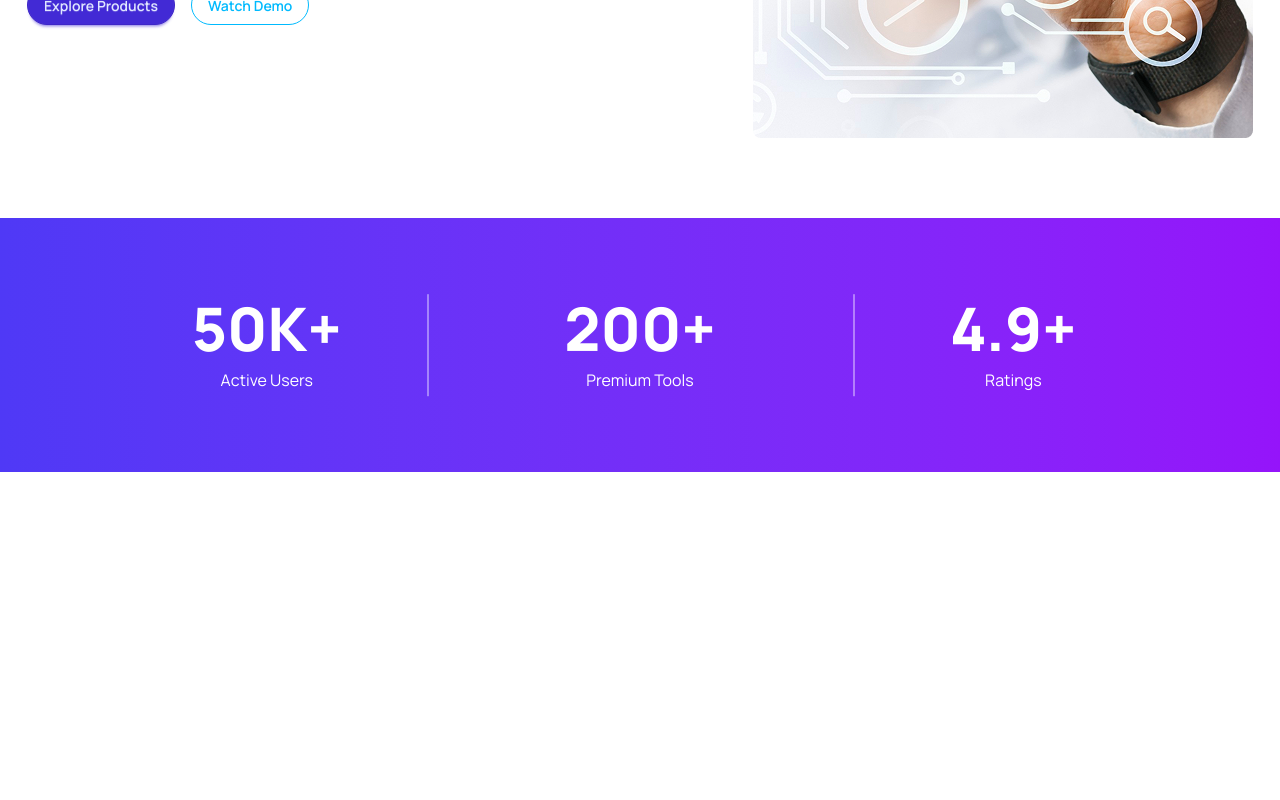
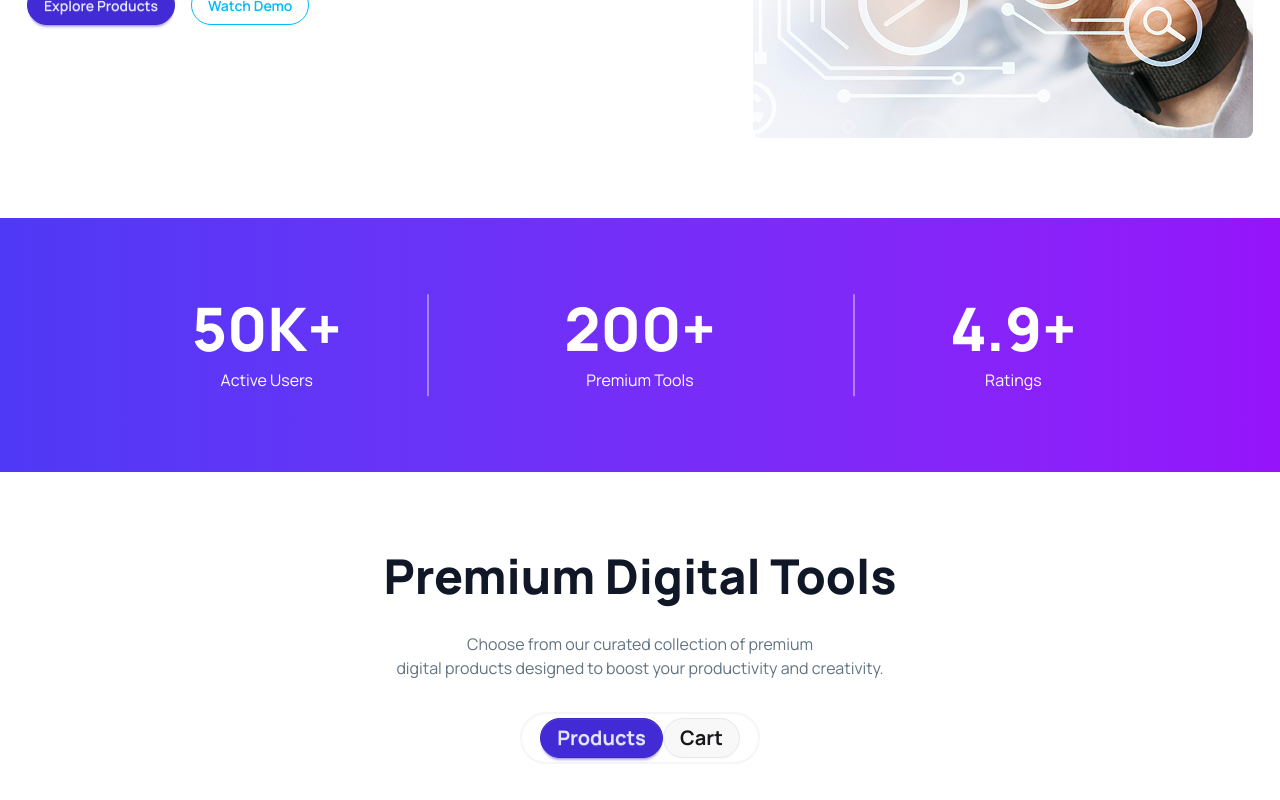
Before and after one commit to mohsin6862/Digi-tools, a React (Vite) app: page / in a window 1280 px wide. Shown: the part 597-1397 px from the top of the page. Before the commit the page ends 1069 px from the top, so only its background shows below. Built offline with nearby package versions, Linux system fonts and the light colour scheme.

Commit message:
digitaltools section added products json data created

```diff
--- /dev/null
+++ b/public/products.json
@@ -0,0 +1,130 @@
+[
+  {
+    "id": 1,
+    "name": "Resume Builder Pro",
+    "description": "Create professional resumes with AI assistance and ATS optimization.",
+    "price": 19,
+    "period": "monthly",
+    "tag": "Popular",
+    "tagType": "popular",
+    "features": [
+      "100+ templates",
+      "ATS optimization",
+      "Export to PDF",
+      "AI content suggestions"
+    ],
+    "icon": "📝"
+  },
+  {
+    "id": 2,
+    "name": "Portfolio Generator",
+    "description": "Build stunning developer portfolios in minutes.",
+    "price": 49,
+    "period": "one-time",
+    "tag": "Best Seller",
+    "tagType": "best-seller",
+    "features": [
+      "Custom domains",
+      "Responsive design",
+      "SEO optimized",
+      "Drag & drop builder"
+    ],
+    "icon": "🌐"
+  },
+  {
+    "id": 3,
+    "name": "AI Content Writer",
+    "description": "Generate blogs, captions, and marketing content instantly.",
+    "price": 29,
+    "period": "monthly",
+    "tag": "New",
+    "tagType": "new",
+    "features": [
+      "Blog generation",
+      "Social media captions",
+      "Multi-language support",
+      "Tone customization"
+    ],
+    "icon": "✍️"
+  },
+  {
+    "id": 4,
+    "name": "Design Toolkit",
+    "description": "Access premium UI kits, icons, and design assets.",
+    "price": 99,
+    "period": "yearly",
+    "tag": "Popular",
+    "tagType": "popular",
+    "features": [
+      "500+ UI components",
+      "Figma files",
+      "Icon packs",
+      "Regular updates"
+    ],
+    "icon": "🎨"
+  },
+  {
+    "id": 5,
+    "name": "Code Snippet Library",
+    "description": "Save and reuse useful code snippets efficiently.",
+    "price": 15,
+    "period": "monthly",
+    "tag": "Best Seller",
+    "tagType": "best-seller",
+    "features": [
+      "Cloud sync",
+      "Syntax highlighting",
+      "Team sharing",
+      "Search functionality"
+    ],
+    "icon": "💻"
+  },
+  {
+    "id": 6,
+    "name": "Task Manager Pro",
+    "description": "Organize your workflow and boost productivity.",
+    "price": 12,
+    "period": "monthly",
+    "tag": "New",
+    "tagType": "new",
+    "features": [
+      "Kanban boards",
+      "Reminders",
+      "Collaboration tools",
+      "Analytics dashboard"
+    ],
+    "icon": "📋"
+  },
+  {
+    "id": 7,
+    "name": "Website Analytics",
+    "description": "Track and analyze website performance in real-time.",
+    "price": 59,
+    "period": "yearly",
+    "tag": "Popular",
+    "tagType": "popular",
+    "features": [
+      "Real-time tracking",
+      "User insights",
+      "Traffic reports",
+      "Custom dashboards"
+    ],
+    "icon": "📊"
+  },
+  {
+    "id": 8,
+    "name": "Email Marketing Suite",
+    "description": "Create and manage email campaigns بسهولة.",
+    "price": 25,
+    "period": "monthly",
+    "tag": "Best Seller",
+    "tagType": "best-seller",
+    "features": [
+      "Email templates",
+      "Automation workflows",
+      "Subscriber management",
+      "Performance tracking"
+    ],
+    "icon": "📧"
+  }
+]
--- a/src/App.jsx
+++ b/src/App.jsx
@@ -3,9 +3,12 @@ import Banner from './Components/Banner/Banner'
 import Navbar from './Components/Navbar/Navbar'
 import { ToastContainer } from 'react-toastify'
 import Showcase from './Components/Showcase/Showcase'
+import DigitalTools from './Components/DigitalTools/DigitalTools'
+import { Suspense } from 'react'
 
 function App() {
-
+const productsPromise = fetch('/public/products.json')
+.then(res=> res.json())
   return (
     <>
      <div className='max-w-7xl mx-auto'>
@@ -13,6 +16,11 @@ function App() {
       <Banner></Banner>
      </div>
      <Showcase></Showcase>
+     <div className='max-w-7xl mx-auto'>
+      <Suspense fallback={<span className="loading loading-bars loading-xl"></span>}>
+        <DigitalTools productsPromise={productsPromise}></DigitalTools>
+      </Suspense>
+     </div>
      <ToastContainer></ToastContainer>
     </>
   )
--- /dev/null
+++ b/src/Components/DigitalTools/DigitalTools.jsx
@@ -0,0 +1,20 @@
+import React, { use } from 'react';
+
+const DigitalTools = ({productsPromise}) => {
+    const products = use(productsPromise)
+    console.log(products)
+    return (
+        <div className='my-20'>
+            <div className='text-center space-y-8'>
+                <h1 className='text-[#101727] text-5xl font-extrabold'>Premium Digital Tools</h1>
+                <p className='text-[#627382]'>Choose from our curated collection of premium <br /> digital products designed to boost your productivity and creativity.</p>
+                <div className='border-2 p-1 rounded-4xl w-60 mx-auto border-[#F6F6F6]'>
+                    <button className='btn font-bold rounded-3xl btn-primary text-xl'>Products</button>
+                    <button className='btn font-bold rounded-3xl text-xl'>Cart</button>
+                </div>
+            </div>
+        </div>
+    );
+};
+
+export default DigitalTools;
```
